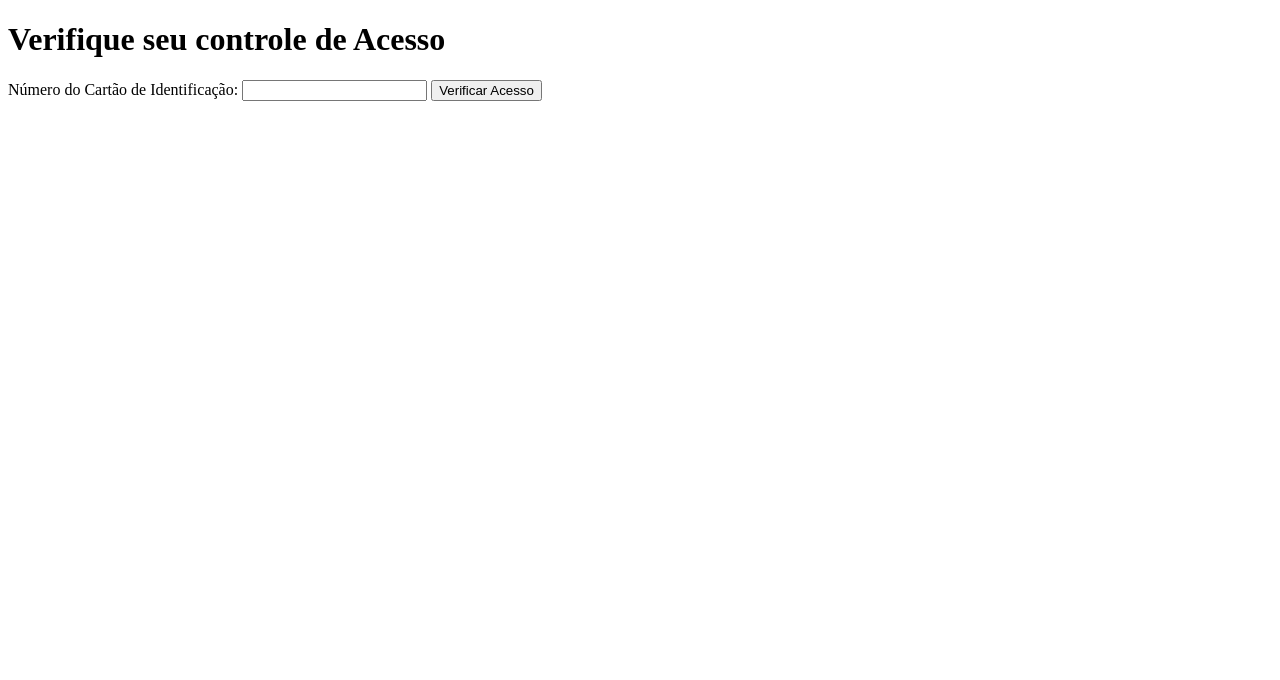
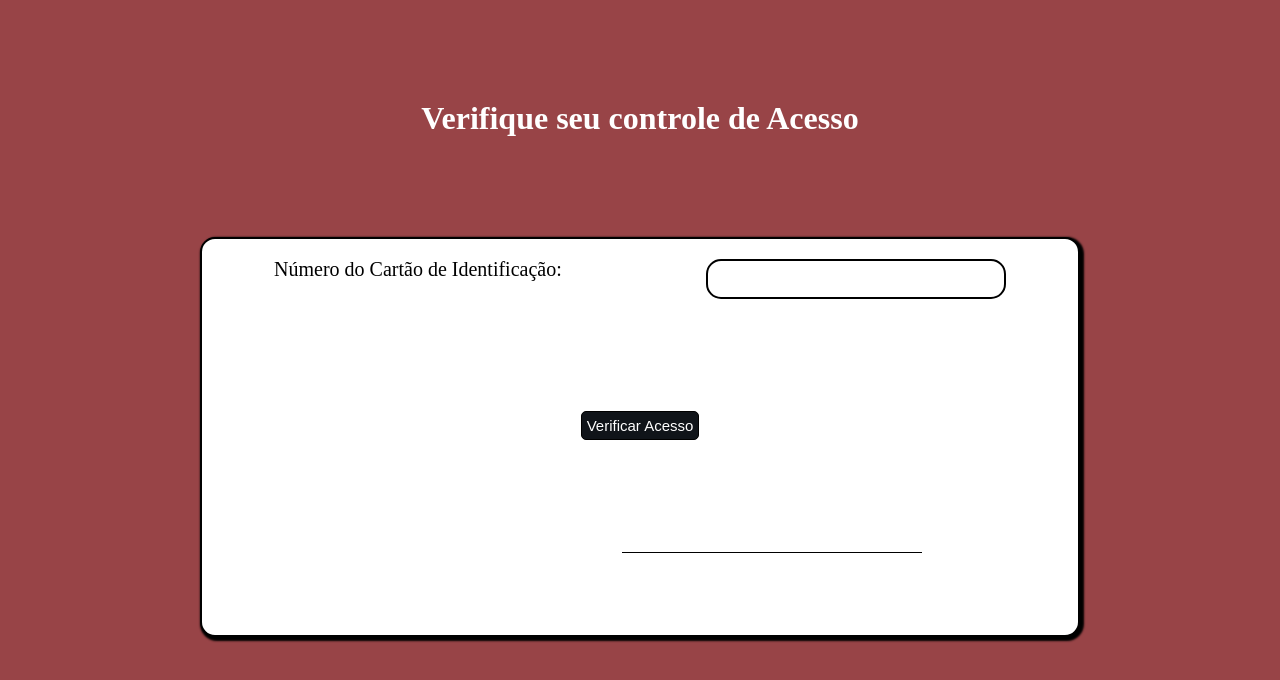
Before and after one commit to Gastardeli/VerificacaoDeCartoes, a plain HTML site: page empresa/index.html in a window 1280 px wide. Drawn offline with Linux system fonts and the light colour scheme.

Commit message:
Add files via upload

```diff
--- a/empresa/index.html
+++ b/empresa/index.html
@@ -4,21 +4,35 @@
 <head>
     <meta charset="UTF-8">
     <meta name="viewport" content="width=device-width, initial-scale=1.0">
-    <title>Controle de Acesso</title>
+    <title>Document</title>
+    <link rel="stylesheet" href="style.css">
 </head>
 
 <body>
-    <div id="header">
+    <header>
         <h1 class="titulo1">Verifique seu controle de Acesso</h1>
-    </div>
+    </header>
 
+
+    <div class="menu">
+        <div class="junta">
+            <div class="label">
                 <label for="cartao">
                     Número do Cartão de Identificação:
                 </label>
+            </div>
 
+            <div class="numero">
                 <input type="number" id="cartao">
+            </div>
+        </div>
+        <div class="acesso">
             <button onclick="verificarAcesso()">Verificar Acesso</button>
+        </div>
+        <div class="resultado">
             <p id="resultado"></p>
+        </div>
+    </div>
 
     <script src="script.js"></script>
 </body>
--- a/empresa/script.js
+++ b/empresa/script.js
@@ -11,6 +11,19 @@ function verificarAcesso() {
     } else {
         mensagem = "Número de cartão inválido.";
     }
-
     document.getElementById("resultado").textContent = mensagem;
 }
+
+switch (verificarAcesso) {
+    case "Acesso total a todas as áreas restritas.":
+        cor.backgroundColor = 'green';
+        break;
+    case "Acesso limitado a algumas áreas restritas.":
+        cor.backgroundColor = 'yellow';
+        break;
+    case "Acesso negado. Sem permissão para acessar as áreas restritas.":
+        cor.backgroundColor = 'red';
+        break;
+    default:
+        cor.backgroundColor = 'white'
+}
--- a/empresa/style.css
+++ b/empresa/style.css
@@ -1,6 +1,100 @@
-*{
+* {
     border: 0;
     padding: 0;
     margin: 0;
     box-sizing: border-box;
 }
+
+body {
+    background-color: #984447;
+}
+
+header .titulo1 {
+    margin-top: 100px;
+    text-align: center;
+    color: white;
+
+}
+
+.junta {
+    display: flex;
+    justify-content: space-around;
+    align-items: center;
+    text-align: center;
+}
+
+input {
+    border: 2px solid black;
+    border-radius: 15px;
+    margin-top: 20px;
+    width: 300px;
+    height: 40px;
+    font-size: 25px;
+    text-align: center;
+    align-items: center;
+
+}
+
+.menu {
+    border: 2px solid black;
+    border-radius: 15px;
+    display: flex;
+    flex-direction: column;
+    margin-top: 100px;
+    margin-left: 200px;
+    margin-right: 200px;
+    height: 400px;
+    box-shadow: 2px 2px 2px 2px;
+    background-color: white;
+}
+
+.label {
+    align-items: center;
+    text-align: center;
+    margin-top: 0px;
+    font-size: 20px;
+}
+
+.numero {
+    align-items: center;
+    text-align: center;
+
+}
+
+button {
+    border: 1px solid black;
+    padding: 5px;
+    border-radius: 5px;
+    background-color: #101419;
+    color: white;
+    font-size: 15px;
+}
+
+.acesso {
+    text-align: center;
+    margin-top: 50px;
+    font-size: 90px;
+
+}
+
+.resultado {
+    border-bottom: 1px solid black;
+    width: 300px;
+    margin-top: 100px;
+    text-align: center;
+
+    font-size: 20px;
+    font-weight: 500;
+    margin-left: 420px;
+    margin-right: 420px;
+
+}
+
+#resultado {
+    position: relative;
+    display: flex;
+    justify-content: center;
+    align-items: center;
+    text-align: center;
+
+}
```
Lines whose indentation alone changed are shown as unchanged.
